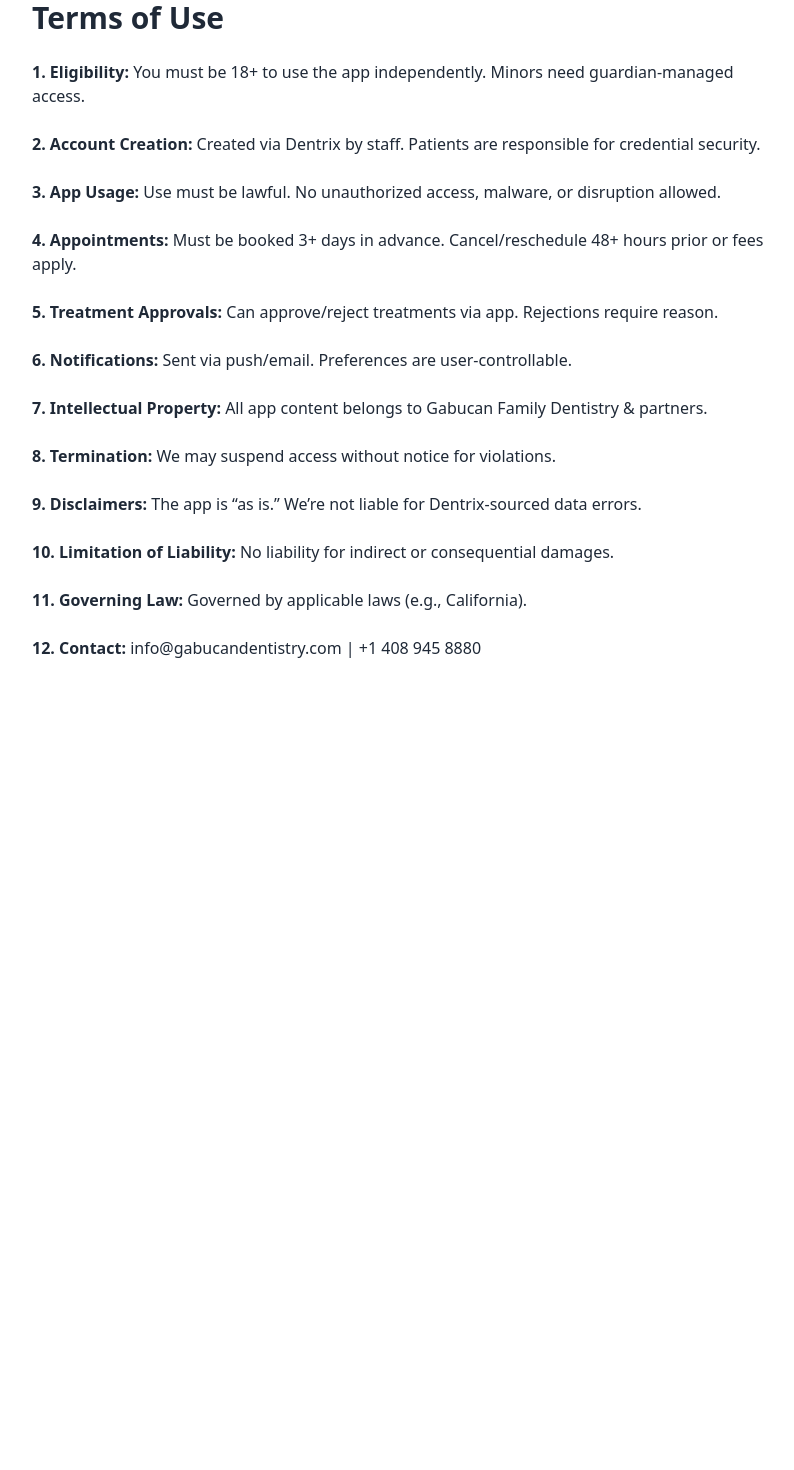
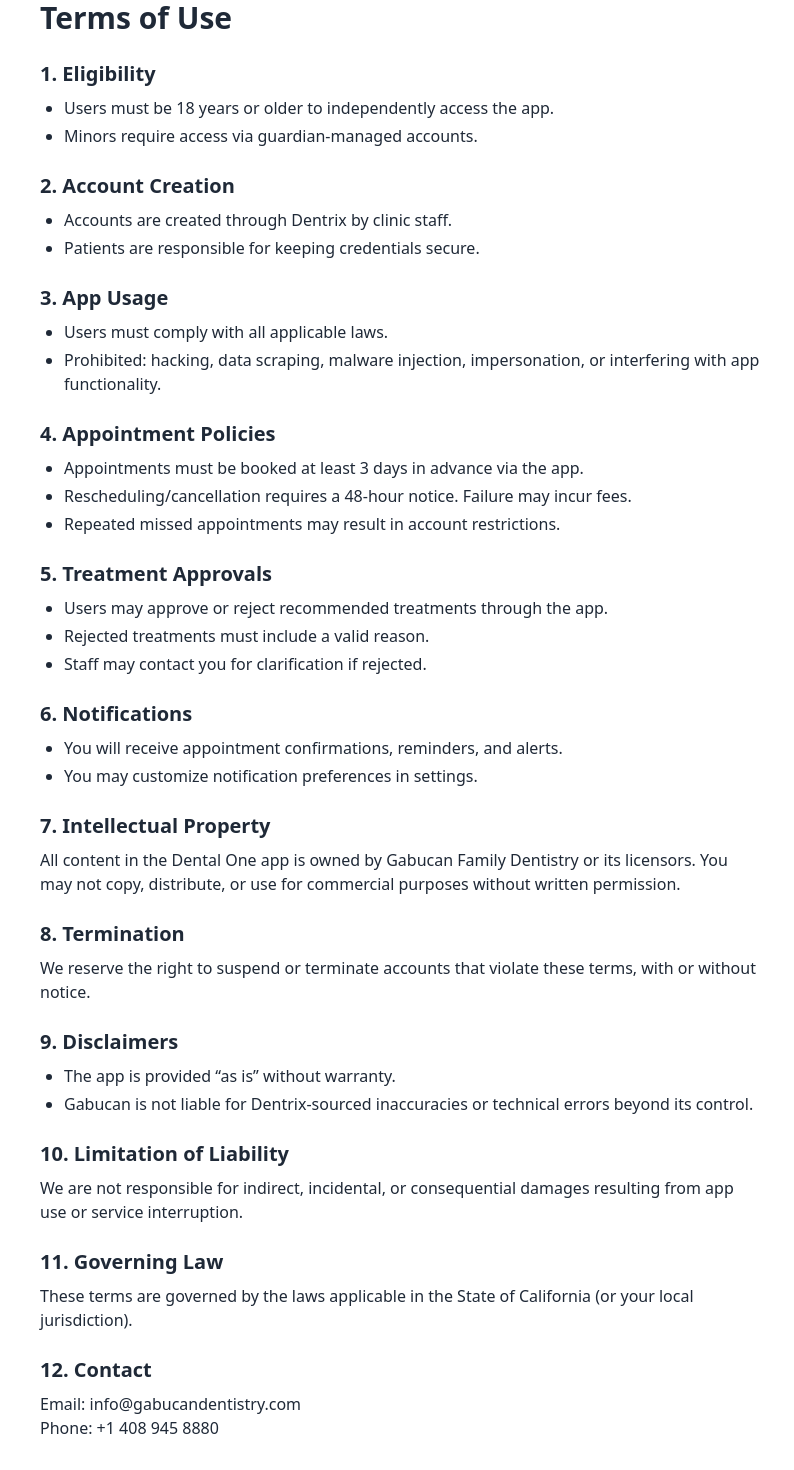
Before and after one commit to SwaramGit/dentalones, a Next.js app: page /terms-and-conditions in a window 1280 px wide. Shown: the part 200-1670 px from the top of the page, without its empty margins (240-1034 px from the left). Before the commit the page ends 900 px from the top, so only its background shows below. Built offline with nearby package versions, Linux system fonts and the light colour scheme.

Commit message:
Styled privacy and terms pages with headings and bullet formatting

```diff
--- a/pages/privacy-policy.js
+++ b/pages/privacy-policy.js
@@ -13,26 +13,81 @@
           <Image src="/logo.jpeg" alt="Logo" width={128} height={64} />
         </header>
 
-        <main className="flex-grow max-w-3xl mx-auto px-4 py-10 space-y-6">
+        <main className="flex-grow max-w-3xl mx-auto px-6 py-10 space-y-6">
           <h1 className="text-3xl font-bold">Privacy Policy</h1>
 
-          <p><strong>1. Data We Collect:</strong> We collect data such as personal information, dental records, appointments, insurance details, and device usage logs.</p>
+          <section>
+            <h2 className="text-xl font-semibold mb-2">1. Data We Collect</h2>
+            <ul className="list-disc ml-6 space-y-1">
+              <li>Personal Information: Name, DOB, gender, email, phone, address.</li>
+              <li>Health & Dental Records: Medical history, allergies, treatments, prescriptions.</li>
+              <li>Appointments: Booking times, doctor, procedure info.</li>
+              <li>Insurance Data: Policy, coverage, estimates.</li>
+              <li>Usage Data: Activity logs, crashes, login attempts.</li>
+            </ul>
+          </section>
 
-          <p><strong>2. How We Use Your Data:</strong> We use it to sync with Dentrix, manage appointments, display treatment/insurance, send reminders, and manage family accounts. No marketing use without consent.</p>
+          <section>
+            <h2 className="text-xl font-semibold mb-2">2. How We Use Your Data</h2>
+            <ul className="list-disc ml-6 space-y-1">
+              <li>Sync with Dentrix</li>
+              <li>Schedule/manage appointments</li>
+              <li>Display treatment & insurance info</li>
+              <li>Send reminders & alerts</li>
+              <li>Family account access</li>
+            </ul>
+            <p className="mt-2">We do not use your data for marketing without your consent.</p>
+          </section>
 
-          <p><strong>3. Data Sharing:</strong> Shared only with Dentrix, clinic staff, legal guardians, and infrastructure providers (Firebase, AWS, Prometheus). Never sold or rented.</p>
+          <section>
+            <h2 className="text-xl font-semibold mb-2">3. Data Sharing</h2>
+            <ul className="list-disc ml-6 space-y-1">
+              <li>Dentrix system</li>
+              <li>Gabucan Dentistry staff</li>
+              <li>Guardians & dependents</li>
+              <li>Firebase, AWS, Prometheus/Grafana</li>
+            </ul>
+            <p className="mt-2">We do not sell or rent your data.</p>
+          </section>
 
-          <p><strong>4. Data Security:</strong> Enforced via RBAC, secure cloud, OTP auth, and audits. You’re responsible for credential safety.</p>
+          <section>
+            <h2 className="text-xl font-semibold mb-2">4. Data Security</h2>
+            <ul className="list-disc ml-6 space-y-1">
+              <li>Role-based access control (RBAC)</li>
+              <li>Secure cloud hosting</li>
+              <li>OTP login & periodic audits</li>
+            </ul>
+            <p className="mt-2">You are responsible for keeping your credentials secure.</p>
+          </section>
 
-          <p><strong>5. Your Rights:</strong> You may access, edit, or request deletion of your data. Contact support to exercise these rights.</p>
+          <section>
+            <h2 className="text-xl font-semibold mb-2">5. Your Rights</h2>
+            <ul className="list-disc ml-6 space-y-1">
+              <li>Access, review, correct or delete personal data</li>
+              <li>Withdraw consent</li>
+            </ul>
+          </section>
 
-          <p><strong>6. Children’s Privacy:</strong> Guardians manage minor accounts. Ownership transfers at age 18.</p>
+          <section>
+            <h2 className="text-xl font-semibold mb-2">6. Children’s Privacy</h2>
+            <p>Minors' accounts are managed by guardians. Ownership transfers at age 18.</p>
+          </section>
 
-          <p><strong>7. Data Retention:</strong> Retained while active or as legally required.</p>
+          <section>
+            <h2 className="text-xl font-semibold mb-2">7. Data Retention</h2>
+            <p>We retain your data while your account is active or as legally required.</p>
+          </section>
 
-          <p><strong>8. Updates:</strong> Changes to this policy will be posted in the app.</p>
+          <section>
+            <h2 className="text-xl font-semibold mb-2">8. Updates to this Policy</h2>
+            <p>Changes will be posted in the app.</p>
+          </section>
 
-          <p><strong>9. Contact:</strong> info@gabucandentistry.com | +1 408 945 8880</p>
+          <section>
+            <h2 className="text-xl font-semibold mb-2">9. Contact</h2>
+            <p>Email: info@gabucandentistry.com</p>
+            <p>Phone: +1 408 945 8880</p>
+          </section>
         </main>
       </div>
     </>
--- a/pages/terms-and-conditions.js
+++ b/pages/terms-and-conditions.js
@@ -6,39 +6,99 @@
     <>
       <Head>
         <title>Terms of Use – Dental One</title>
-        <meta name="description" content="Terms of using the Dental One mobile app." />
+        <meta name="description" content="Terms and conditions for using the Dental One app and services." />
       </Head>
       <div className="flex flex-col min-h-screen bg-white text-gray-800">
         <header className="mt-8 flex justify-center">
           <Image src="/logo.jpeg" alt="Logo" width={128} height={64} />
         </header>
 
-        <main className="flex-grow max-w-3xl mx-auto px-4 py-10 space-y-6">
+        <main className="flex-grow max-w-3xl mx-auto px-6 py-10 space-y-6">
           <h1 className="text-3xl font-bold">Terms of Use</h1>
 
-          <p><strong>1. Eligibility:</strong> You must be 18+ to use the app independently. Minors need guardian-managed access.</p>
+          <section>
+            <h2 className="text-xl font-semibold mb-2">1. Eligibility</h2>
+            <ul className="list-disc ml-6 space-y-1">
+              <li>Users must be 18 years or older to independently access the app.</li>
+              <li>Minors require access via guardian-managed accounts.</li>
+            </ul>
+          </section>
 
-          <p><strong>2. Account Creation:</strong> Created via Dentrix by staff. Patients are responsible for credential security.</p>
+          <section>
+            <h2 className="text-xl font-semibold mb-2">2. Account Creation</h2>
+            <ul className="list-disc ml-6 space-y-1">
+              <li>Accounts are created through Dentrix by clinic staff.</li>
+              <li>Patients are responsible for keeping credentials secure.</li>
+            </ul>
+          </section>
 
-          <p><strong>3. App Usage:</strong> Use must be lawful. No unauthorized access, malware, or disruption allowed.</p>
+          <section>
+            <h2 className="text-xl font-semibold mb-2">3. App Usage</h2>
+            <ul className="list-disc ml-6 space-y-1">
+              <li>Users must comply with all applicable laws.</li>
+              <li>Prohibited: hacking, data scraping, malware injection, impersonation, or interfering with app functionality.</li>
+            </ul>
+          </section>
 
-          <p><strong>4. Appointments:</strong> Must be booked 3+ days in advance. Cancel/reschedule 48+ hours prior or fees apply.</p>
+          <section>
+            <h2 className="text-xl font-semibold mb-2">4. Appointment Policies</h2>
+            <ul className="list-disc ml-6 space-y-1">
+              <li>Appointments must be booked at least 3 days in advance via the app.</li>
+              <li>Rescheduling/cancellation requires a 48-hour notice. Failure may incur fees.</li>
+              <li>Repeated missed appointments may result in account restrictions.</li>
+            </ul>
+          </section>
 
-          <p><strong>5. Treatment Approvals:</strong> Can approve/reject treatments via app. Rejections require reason.</p>
+          <section>
+            <h2 className="text-xl font-semibold mb-2">5. Treatment Approvals</h2>
+            <ul className="list-disc ml-6 space-y-1">
+              <li>Users may approve or reject recommended treatments through the app.</li>
+              <li>Rejected treatments must include a valid reason.</li>
+              <li>Staff may contact you for clarification if rejected.</li>
+            </ul>
+          </section>
 
-          <p><strong>6. Notifications:</strong> Sent via push/email. Preferences are user-controllable.</p>
+          <section>
+            <h2 className="text-xl font-semibold mb-2">6. Notifications</h2>
+            <ul className="list-disc ml-6 space-y-1">
+              <li>You will receive appointment confirmations, reminders, and alerts.</li>
+              <li>You may customize notification preferences in settings.</li>
+            </ul>
+          </section>
 
-          <p><strong>7. Intellectual Property:</strong> All app content belongs to Gabucan Family Dentistry & partners.</p>
+          <section>
+            <h2 className="text-xl font-semibold mb-2">7. Intellectual Property</h2>
+            <p>All content in the Dental One app is owned by Gabucan Family Dentistry or its licensors. You may not copy, distribute, or use for commercial purposes without written permission.</p>
+          </section>
 
-          <p><strong>8. Termination:</strong> We may suspend access without notice for violations.</p>
+          <section>
+            <h2 className="text-xl font-semibold mb-2">8. Termination</h2>
+            <p>We reserve the right to suspend or terminate accounts that violate these terms, with or without notice.</p>
+          </section>
 
-          <p><strong>9. Disclaimers:</strong> The app is “as is.” We’re not liable for Dentrix-sourced data errors.</p>
+          <section>
+            <h2 className="text-xl font-semibold mb-2">9. Disclaimers</h2>
+            <ul className="list-disc ml-6 space-y-1">
+              <li>The app is provided “as is” without warranty.</li>
+              <li>Gabucan is not liable for Dentrix-sourced inaccuracies or technical errors beyond its control.</li>
+            </ul>
+          </section>
 
-          <p><strong>10. Limitation of Liability:</strong> No liability for indirect or consequential damages.</p>
+          <section>
+            <h2 className="text-xl font-semibold mb-2">10. Limitation of Liability</h2>
+            <p>We are not responsible for indirect, incidental, or consequential damages resulting from app use or service interruption.</p>
+          </section>
 
-          <p><strong>11. Governing Law:</strong> Governed by applicable laws (e.g., California).</p>
+          <section>
+            <h2 className="text-xl font-semibold mb-2">11. Governing Law</h2>
+            <p>These terms are governed by the laws applicable in the State of California (or your local jurisdiction).</p>
+          </section>
 
-          <p><strong>12. Contact:</strong> info@gabucandentistry.com | +1 408 945 8880</p>
+          <section>
+            <h2 className="text-xl font-semibold mb-2">12. Contact</h2>
+            <p>Email: info@gabucandentistry.com</p>
+            <p>Phone: +1 408 945 8880</p>
+          </section>
         </main>
       </div>
     </>
```
